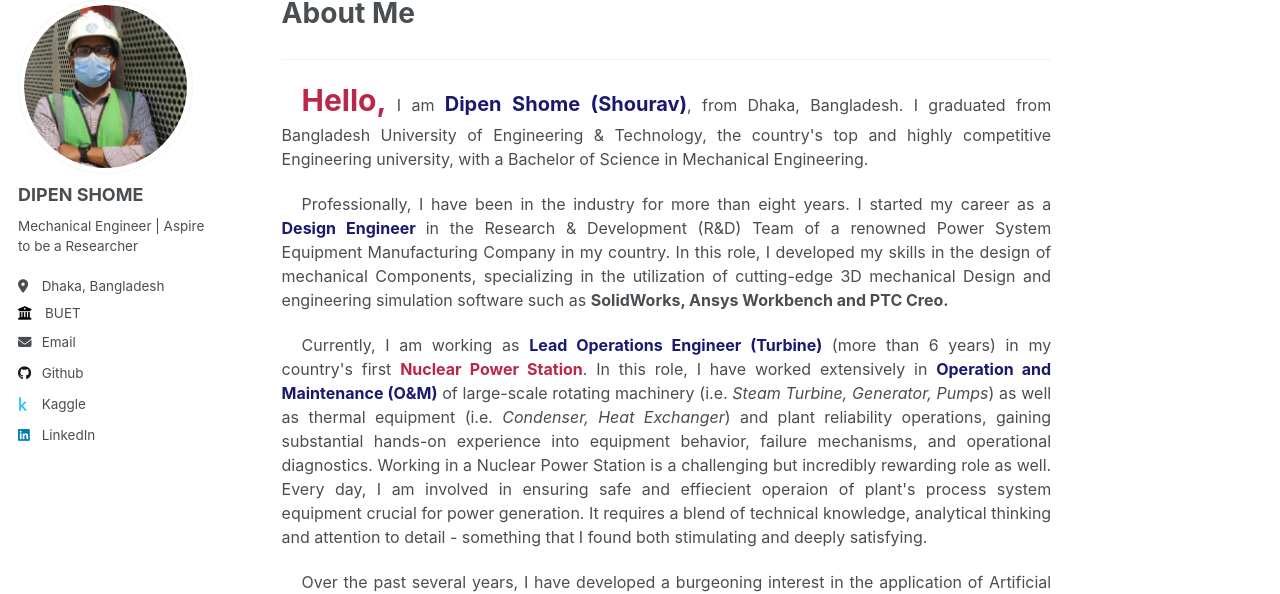
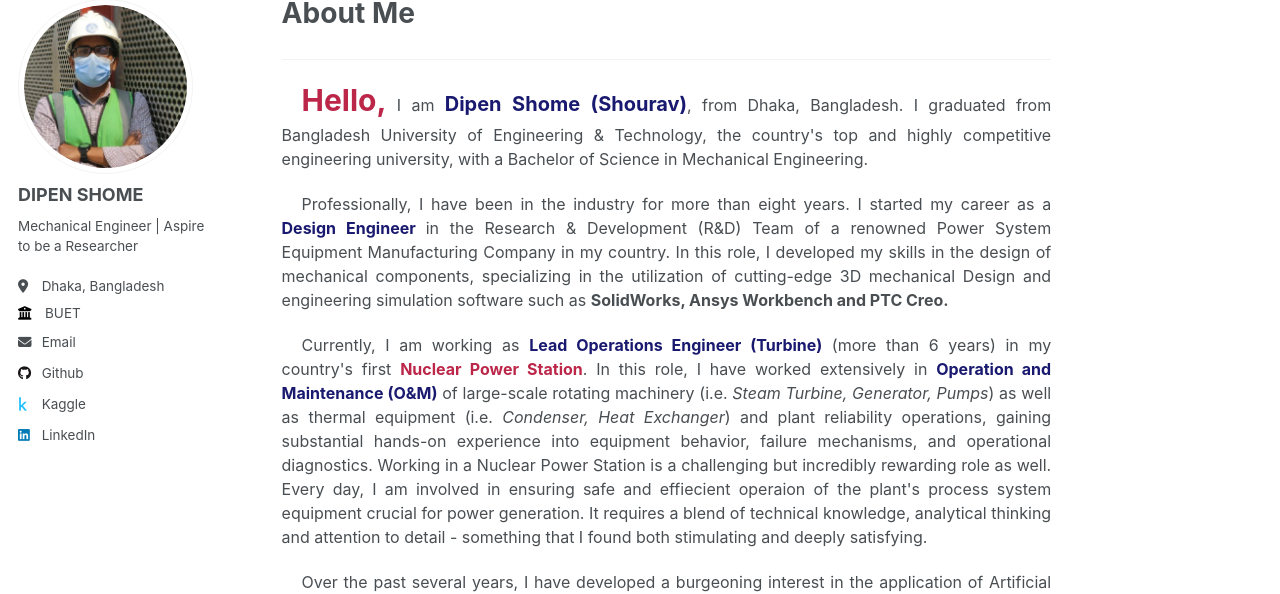
Before and after one commit to dipenshome/dipenshome.github.io, a Jekyll site: the page built from _pages/about.md, in a window 1280 px wide and 1351 px high. Shown: the part 107-701 px from the top of the window. Built offline with Jekyll 4.4.1, drawn with Linux system fonts in a browser that asks for light colours.

Commit message:
Update about.md

```diff
--- a/_pages/about.md
+++ b/_pages/about.md
@@ -19,9 +19,9 @@ redirect_from:
 
 <p style="text-align:justify ;text-indent:20px; font-size:16px;">
 <b style="font-size:30px;color:#BB2649;">Hello,</b>
-I am <strong style="font-size:20px;color: #191970;">Dipen Shome (Shourav)</strong>, from Dhaka, Bangladesh. I graduated from Bangladesh University of Engineering & Technology, the country's top and highly competitive Engineering university, with a Bachelor of Science in Mechanical Engineering.</p>
-<p style="text-align:justify; text-indent:20px; font-size:16px;">Professionally, I have been in the industry for more than eight years. I started my career as a <strong style="color: #191970;">Design Engineer </strong>in the Research & Development (R&D) Team of a renowned Power System Equipment Manufacturing Company in my country. In this role, I developed my skills in the design of mechanical Components, specializing in the utilization of cutting-edge 3D mechanical Design and engineering simulation software such as <strong>SolidWorks, Ansys Workbench and PTC Creo.</strong></p>
-<p style="text-align:justify; text-indent:20px; font-size:16px;">Currently, I am working as <strong style="color:#191970;">Lead Operations Engineer (Turbine)</strong> (more than 6 years)  in my country's first <strong style="color:#BB2649;">Nuclear Power Station</strong>. In this role, I have worked extensively in <strong style="color: #191970;">Operation and Maintenance (O&M)</strong> of large-scale rotating machinery (i.e. <em>Steam Turbine, Generator, Pumps</em>) as well as thermal equipment (i.e. <em>Condenser, Heat Exchanger</em>) and plant reliability operations, gaining substantial hands-on experience into equipment behavior, failure mechanisms, and operational diagnostics. Working in a Nuclear Power Station is a challenging but incredibly rewarding role as well. Every day, I am involved in ensuring safe and effiecient operaion of plant's process system equipment crucial for power generation. It requires a blend of technical knowledge, analytical thinking and attention to detail - something that I found both stimulating and deeply satisfying.</p>
+I am <strong style="font-size:20px;color: #191970;">Dipen Shome (Shourav)</strong>, from Dhaka, Bangladesh. I graduated from Bangladesh University of Engineering & Technology, the country's top and highly competitive engineering university, with a Bachelor of Science in Mechanical Engineering.</p>
+<p style="text-align:justify; text-indent:20px; font-size:16px;">Professionally, I have been in the industry for more than eight years. I started my career as a <strong style="color: #191970;">Design Engineer </strong>in the Research & Development (R&D) Team of a renowned Power System Equipment Manufacturing Company in my country. In this role, I developed my skills in the design of mechanical components, specializing in the utilization of cutting-edge 3D mechanical Design and engineering simulation software such as <strong>SolidWorks, Ansys Workbench and PTC Creo.</strong></p>
+<p style="text-align:justify; text-indent:20px; font-size:16px;">Currently, I am working as <strong style="color:#191970;">Lead Operations Engineer (Turbine)</strong> (more than 6 years)  in my country's first <strong style="color:#BB2649;">Nuclear Power Station</strong>. In this role, I have worked extensively in <strong style="color: #191970;">Operation and Maintenance (O&M)</strong> of large-scale rotating machinery (i.e. <em>Steam Turbine, Generator, Pumps</em>) as well as thermal equipment (i.e. <em>Condenser, Heat Exchanger</em>) and plant reliability operations, gaining substantial hands-on experience into equipment behavior, failure mechanisms, and operational diagnostics. Working in a Nuclear Power Station is a challenging but incredibly rewarding role as well. Every day, I am involved in ensuring safe and effiecient operaion of the plant's process system equipment crucial for power generation. It requires a blend of technical knowledge, analytical thinking and attention to detail - something that I found both stimulating and deeply satisfying.</p>
 <p style="text-align:justify; text-indent:20px; font-size:16px;">Over the past several years, I have developed a burgeoning interest in the application of Artificial Intelligence and Machine Learning techniques to solve mechanical engineering challenges as there has been observed a paradigm shift to <strong style="color:#BB2649;">Industry 4.0</strong>. My current research focus include the application of AI for <strong style="color:#191970;"><em>Predictive Maintenance</em>, <em>Industrial Inspection</em>, <em>Additive Manufacturing</em></strong>. I look forward to opportunities to pursue a <strong style="color:#BB2649;">Master's degree in Mechanical Engineering </strong>, with the objective of conducting impactful research and meaningful innovation.</p>
 <p style="text-align:justify; text-indent:20px; font-size:16px;"> Finally, as I continue to navigate the challenges of ever-evolving engineering landscape, my commitment remains unwavering - <strong style="color: #0072B5;">to drive progress, inspire innovation, and contribute meaningfully to the intersection of scrience and creativity.</strong> </p>
 </body>
```
